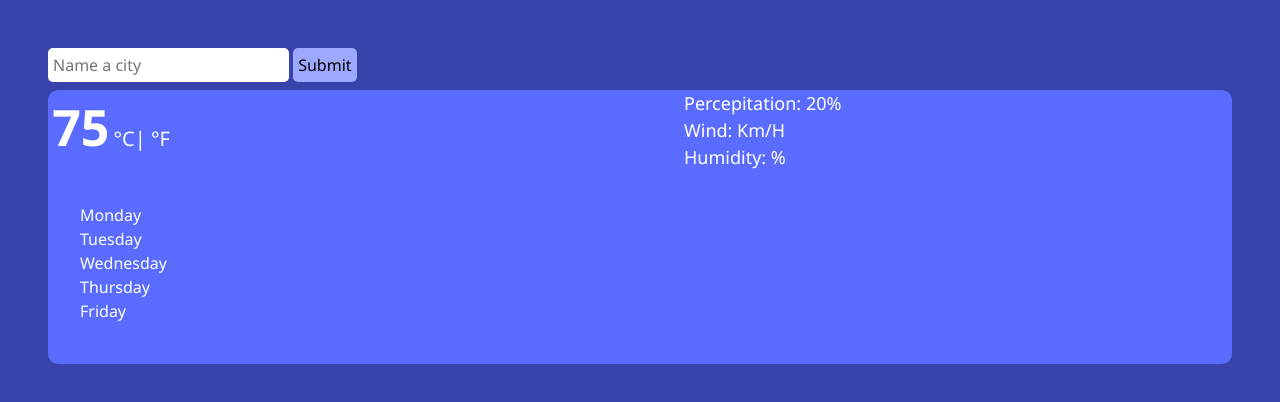
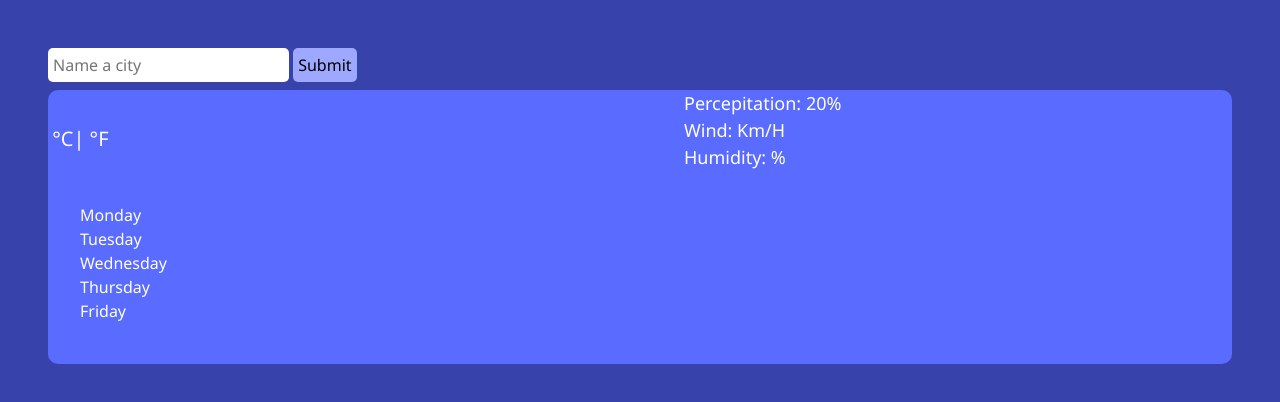
Before and after one commit to NeneShallCode/Weather-ap, a plain HTML site: page index.html in a window 1280 px wide. Drawn offline with nearby package versions, Linux system fonts and the light colour scheme.

Commit message:
Update index.html
fixed temp

```diff
--- a/index.html
+++ b/index.html
@@ -30,7 +30,7 @@
         <div class="col-6">
           <div class="stuf">
             <img src="" id="icon">
-            <strong id="temp">75</strong>
+            <strong id="temp"></strong>
             <span class="units"><a href="#" class = "farenheit" id = farenheit-link>°C</a>|
             <a href="#" class="celsius" id=celsius-link>°F</a></span>
 
```
